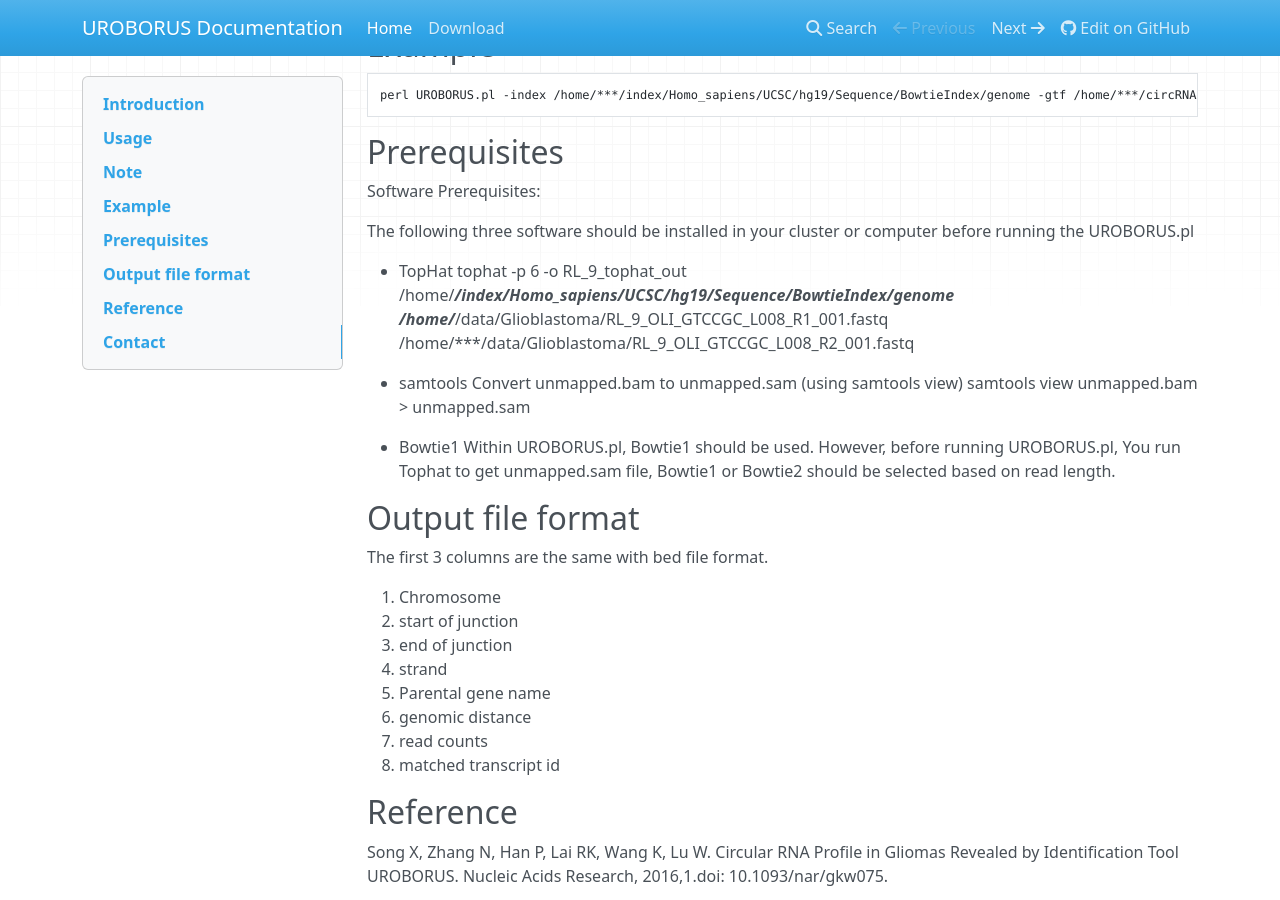
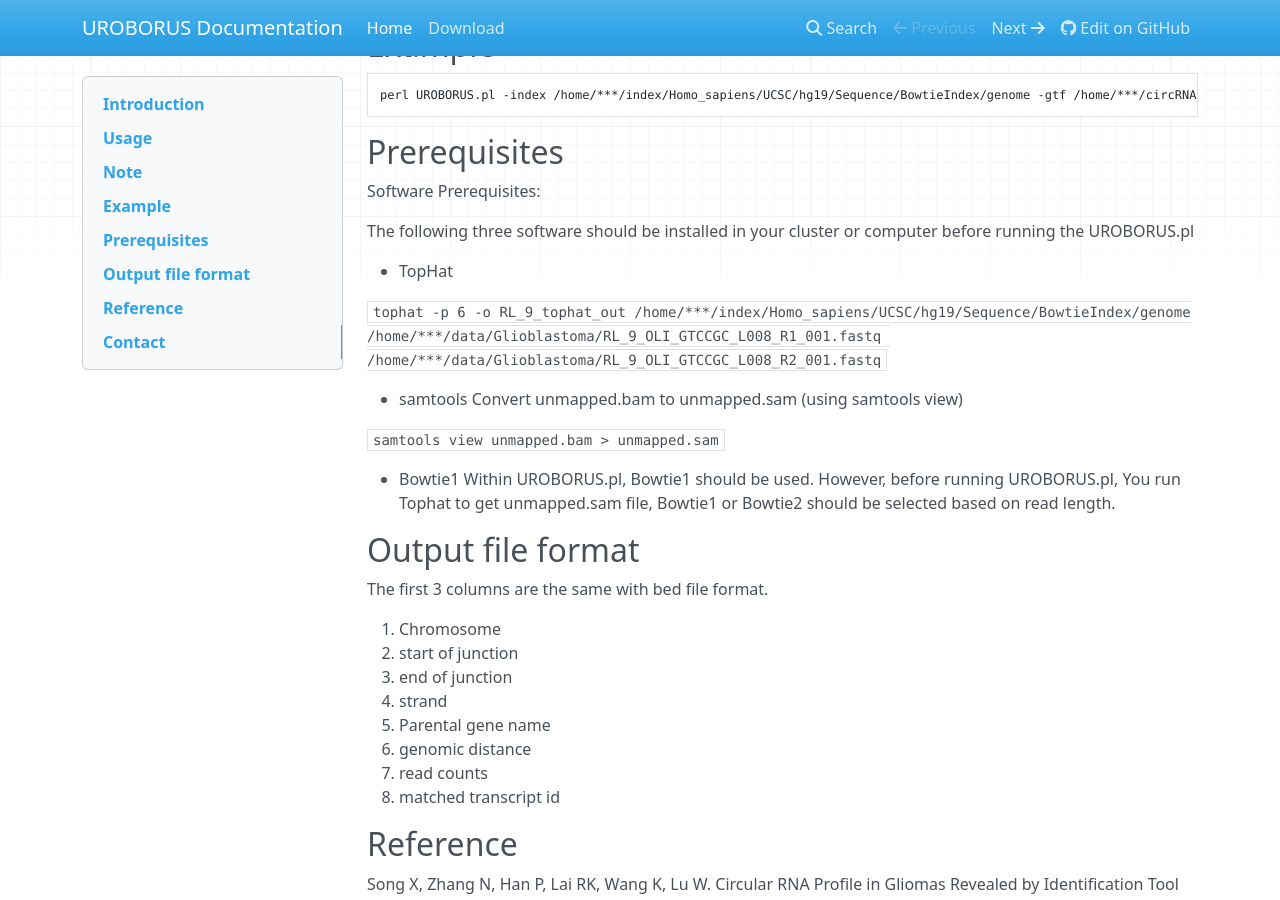
Before and after one commit to WGLab/UROBORUS, an MkDocs documentation site: the page built from docs/index.md, in a window 1280 px wide and 900 px high, scrolled down 633 px. Built offline with MkDocs 1.6.1, drawn with Linux system fonts in a browser that asks for light colours; nearby versions of some CDN libraries; old or Windows-style settings are respelled for this version of MkDocs.

```diff
--- a/docs/index.md
+++ b/docs/index.md
@@ -37,12 +37,14 @@ Software Prerequisites:
 The following three software should be installed in your cluster or computer before running the UROBORUS.pl
 
 * TopHat
-tophat -p 6 -o RL_9_tophat_out /home/***/index/Homo_sapiens/UCSC/hg19/Sequence/BowtieIndex/genome
-/home/***/data/Glioblastoma/RL_9_OLI_GTCCGC_L008_R1_001.fastq /home/***/data/Glioblastoma/RL_9_OLI_GTCCGC_L008_R2_001.fastq
+
+`tophat -p 6 -o RL_9_tophat_out /home/***/index/Homo_sapiens/UCSC/hg19/Sequence/BowtieIndex/genome
+/home/***/data/Glioblastoma/RL_9_OLI_GTCCGC_L008_R1_001.fastq /home/***/data/Glioblastoma/RL_9_OLI_GTCCGC_L008_R2_001.fastq`
 
 * samtools
 Convert unmapped.bam to unmapped.sam (using samtools view)
-samtools view unmapped.bam > unmapped.sam
+
+`samtools view unmapped.bam > unmapped.sam`
 
 * Bowtie1
 Within UROBORUS.pl, Bowtie1 should be used.
```
